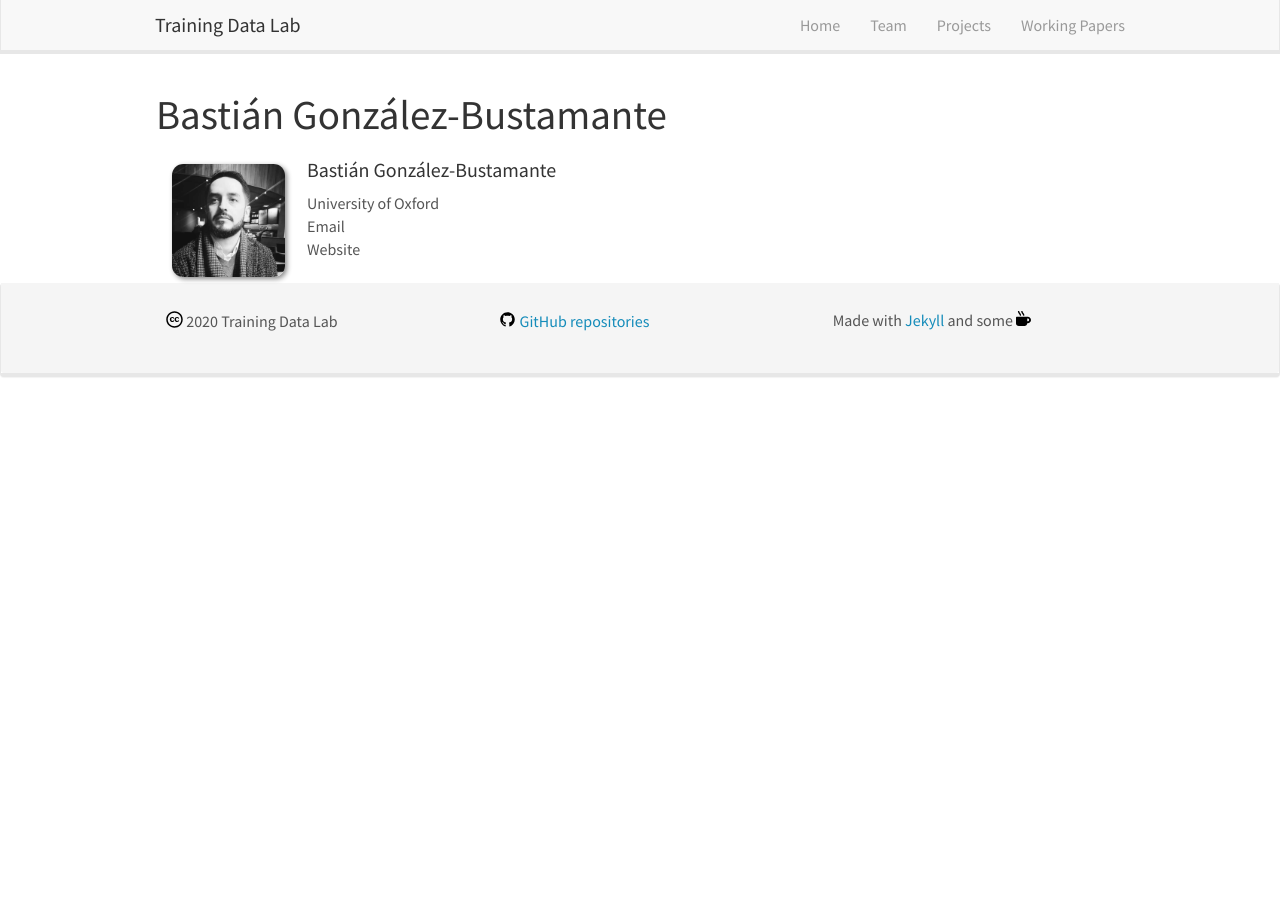
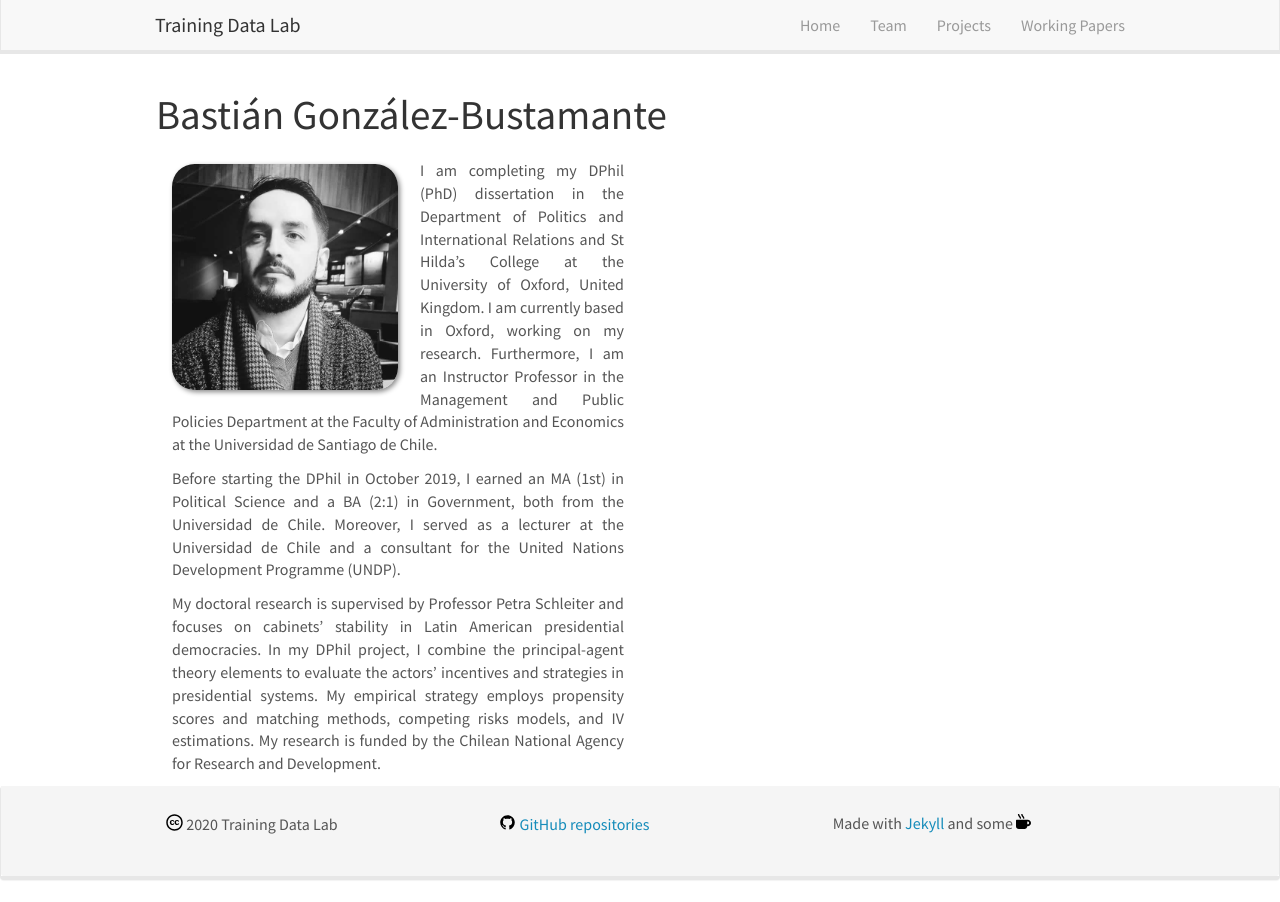
Before and after one commit to training-datalab/old-training-datalab.com, a Jekyll site: the page built from _pages/bgonzalezbustamante.md, in a window 1280 px wide. Built offline with Jekyll 4.4.1, drawn with Linux system fonts in a browser that asks for light colours; nearby versions of some CDN libraries.

Commit message:
Update bgonzalezbustamante.md

```diff
--- a/_pages/bgonzalezbustamante.md
+++ b/_pages/bgonzalezbustamante.md
@@ -9,7 +9,8 @@ permalink: /team/bgonzalezbustamante/
 # Bastián González-Bustamante
 
 <div class="col-sm-6 clearfix">
-  <img src="https://training-datalab.com/images/team/bgonzalezbustamante.jpg" class="img-responsive" width="25%" style="float: left" />
-  <h4>Bastián González-Bustamante</h4>
-  University of Oxford<br>Email<br>Website
+  <img src="https://training-datalab.com/images/team/bgonzalezbustamante.jpg" class="img-responsive" width="50%" style="float: left" />
+  <p align=" justify">I am completing my DPhil (PhD) dissertation in the Department of Politics and International Relations and St Hilda’s College at the University of Oxford, United Kingdom. I am currently based in Oxford, working on my research. Furthermore, I am an Instructor Professor in the Management and Public Policies Department at the Faculty of Administration and Economics at the Universidad de Santiago de Chile.</p>
+  <p align=" justify">Before starting the DPhil in October 2019, I earned an MA (1st) in Political Science and a BA (2:1) in Government, both from the Universidad de Chile. Moreover, I served as a lecturer at the Universidad de Chile and a consultant for the United Nations Development Programme (UNDP).</p>
+  <p align=" justify">My doctoral research is supervised by Professor Petra Schleiter and focuses on cabinets’ stability in Latin American presidential democracies. In my DPhil project, I combine the principal-agent theory elements to evaluate the actors’ incentives and strategies in presidential systems. My empirical strategy employs propensity scores and matching methods, competing risks models, and IV estimations. My research is funded by the Chilean National Agency for Research and Development.</p>
 </div>
```
